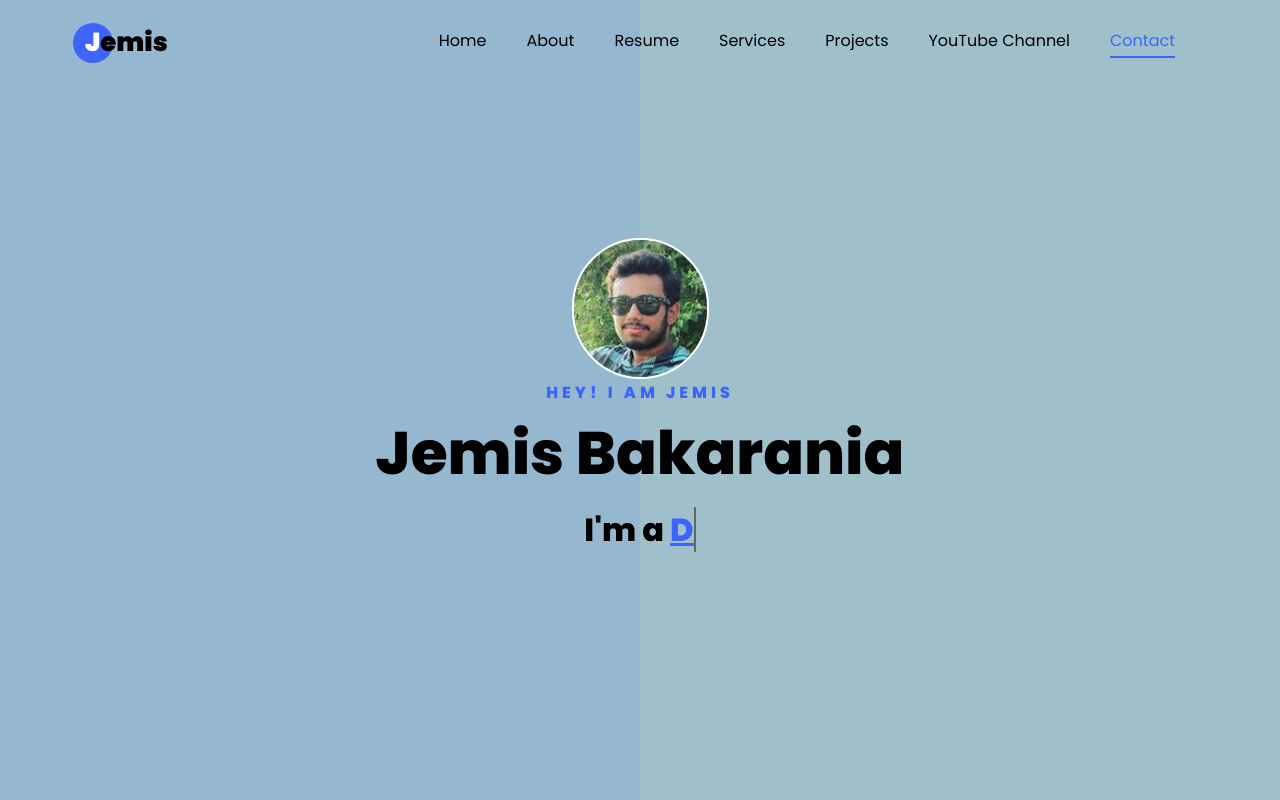
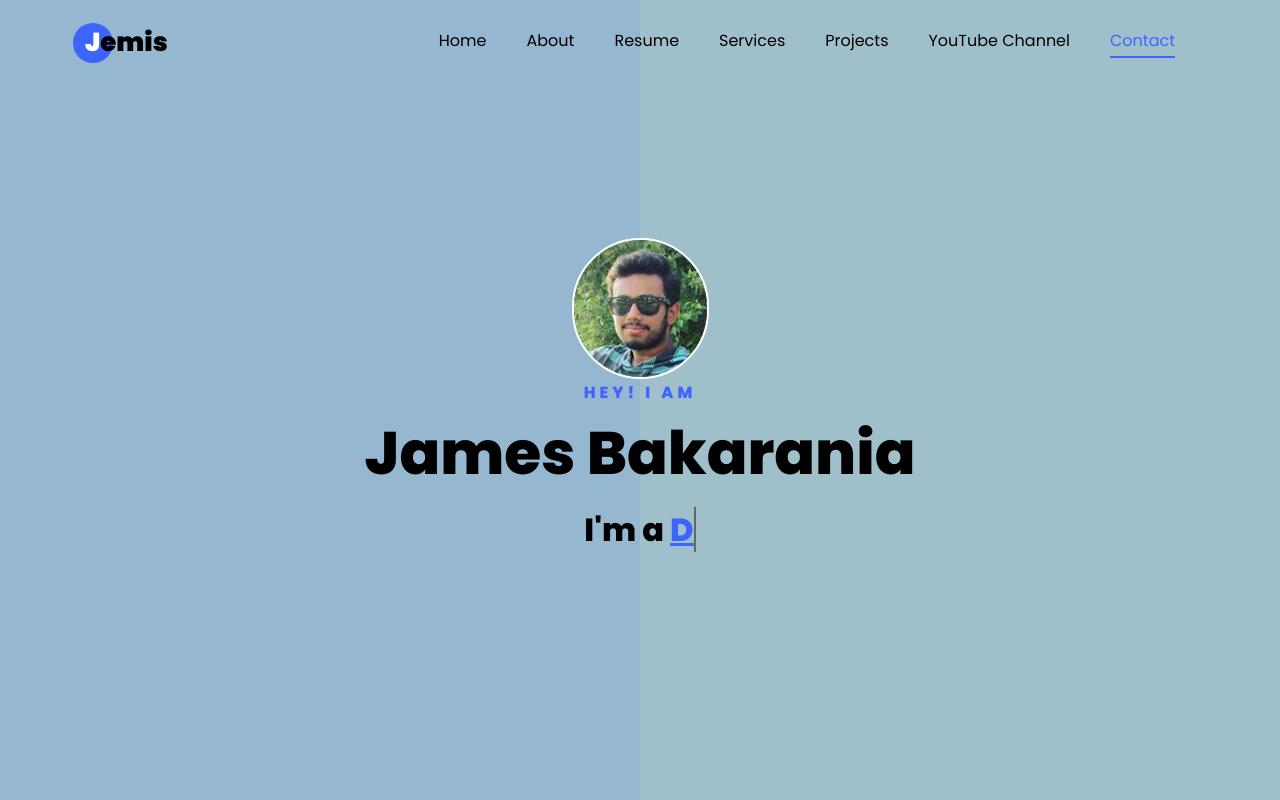
Before and after one commit to JemisBakarania/Resume, a plain HTML site: page index.html in a window 1280 px wide. Shown: the top 800 px of the page. Drawn offline with Linux system fonts and the light colour scheme; files whose address does not match are found by name.

Commit message:
2nd update

```diff
--- a/index.html
+++ b/index.html
@@ -54,8 +54,8 @@
           		<div >
           			<img style="border-radius: 500px; border: solid white 2px;" height="" src="./images/jemis1f.png">
           		</div>
-          		<span class="subheading">Hey! I am Jemis</span>
-		  				<h1>Jemis Bakarania</h1>
+          		<span class="subheading">Hey! I am</span>
+		  				<h1>James Bakarania</h1>
 			  				<h2>I'm a
 								  <span
 								     class="txt-rotate"
```
